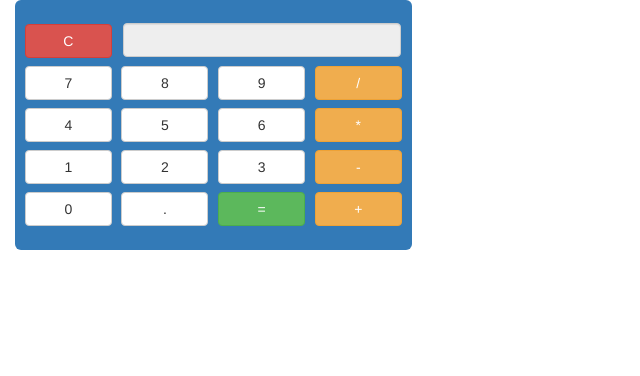
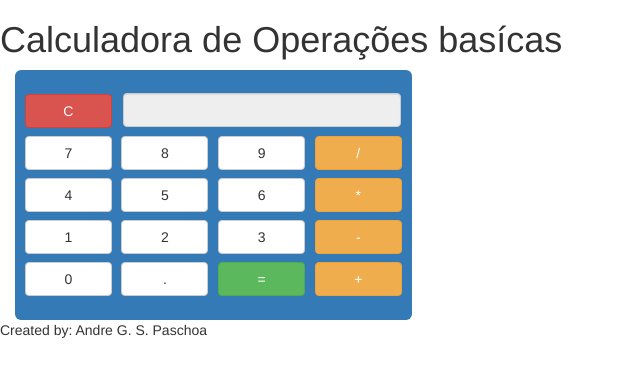
Before and after one commit to andregspaschoa/Angular, an Angular app in the folder 01-calculadora/: page / in a window 1280 px wide. Shown: the top 376 px of the page, without its empty margins (0-640 px from the left). Built offline with nearby package versions, Linux system fonts and the light colour scheme.

Commit message:
Update app.component.html

```diff
--- a/01-calculadora/src/app/app.component.html
+++ b/01-calculadora/src/app/app.component.html
@@ -1 +1,3 @@
+<h1>Calculadora de Operações basícas</h1>
 <app-calculadora></app-calculadora>
+<p>Created by: Andre G. S. Paschoa</p>
```
